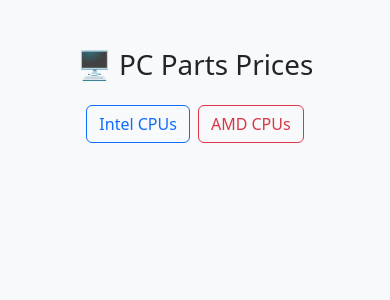
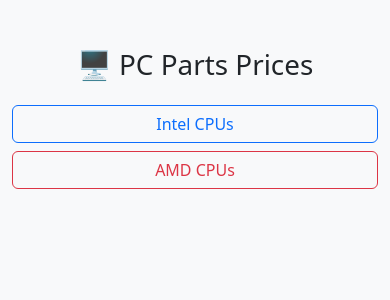
Before and after one commit to tubaljaren09/djangolang, a Django app: page / in a window 390 px wide. Shown: the top 300 px of the page. Run offline with Django 5.2, Linux system fonts and the light colour scheme.

Commit message:
Add responsive design

```diff
--- a/djangolang/settings.py
+++ b/djangolang/settings.py
@@ -25,7 +25,7 @@
 # SECURITY WARNING: don't run with debug turned on in production!
 DEBUG = True
 
-ALLOWED_HOSTS = ['djangolang.up.railway.app']
+ALLOWED_HOSTS = ['djangolang.up.railway.app', '127.0.0.1']
 
 
 # Application definition
--- a/scraper/templates/scraper/home.html
+++ b/scraper/templates/scraper/home.html
@@ -2,6 +2,8 @@
 <html>
 <head>
     <title>PC Parts</title>
+    <!-- Essential for responsiveness -->
+    <meta name="viewport" content="width=device-width, initial-scale=1">
     <link href="https://cdn.jsdelivr.net/npm/bootstrap@5.3.2/dist/css/bootstrap.min.css" rel="stylesheet">
     <style>
         /* Full-screen loading overlay */
@@ -34,9 +36,17 @@
         <!-- Fixed URL Buttons -->
         <form method="post" class="mb-4" id="scrape-form">
             {% csrf_token %}
-            <div class="d-flex flex-wrap gap-2 justify-content-center">
-                <button name="url" value="https://dynaquestpc.com/collections/intel" class="btn btn-outline-primary">Intel CPUs</button>
-                <button name="url" value="https://dynaquestpc.com/collections/processor-1" class="btn btn-outline-danger">AMD CPUs</button>
+            <div class="row justify-content-center">
+                <div class="col-12 col-sm-6 col-md-4 mb-2">
+                    <button name="url" value="https://dynaquestpc.com/collections/intel" class="btn btn-outline-primary w-100">
+                        Intel CPUs
+                    </button>
+                </div>
+                <div class="col-12 col-sm-6 col-md-4 mb-2">
+                    <button name="url" value="https://dynaquestpc.com/collections/processor-1" class="btn btn-outline-danger w-100">
+                        AMD CPUs
+                    </button>
+                </div>
             </div>
         </form>
 
@@ -45,13 +55,13 @@
             <div class="alert alert-danger">{{ error }}</div>
         {% endif %}
 
-        <!-- Display results -->
+        <!-- Display results as a list -->
         {% if processors %}
             <ul class="list-group">
                 {% for processor in processors %}
                     <li class="list-group-item d-flex justify-content-between align-items-center">
-                        <strong>{{ processor.title }}</strong>
-                        <span class="badge bg-success fs-6">{{ processor.price }}</span>
+                        <span>{{ processor.title }}</span>
+                        <span class="badge bg-success">{{ processor.price }}</span>
                     </li>
                 {% endfor %}
             </ul>
@@ -64,7 +74,6 @@
     <script>
         const form = document.getElementById('scrape-form');
         const overlay = document.getElementById('loading-overlay');
-
         form.addEventListener('submit', function () {
             overlay.style.display = 'flex';
         });
```
